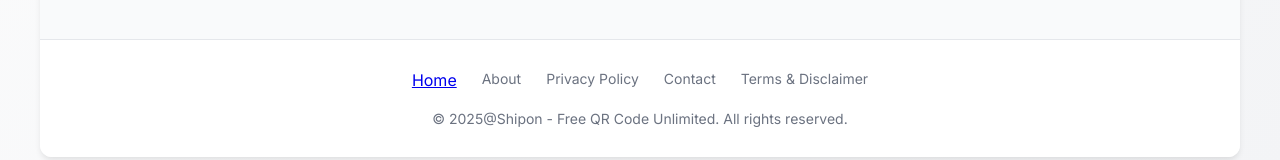
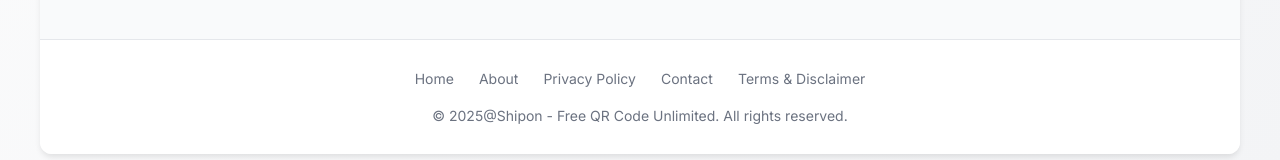
Before and after one commit to ShiponKhan19/qr-code, a plain HTML site: page index.html in a window 1280 px wide. Shown: the part 1280-1440 px from the top of the page. Drawn offline with Linux system fonts and the light colour scheme; a script that the page names is missing.

Commit message:
Update index.html

```diff
--- a/index.html
+++ b/index.html
@@ -467,7 +467,7 @@ gtag('config', 'G-V6CLBJTRJN');
 
         <footer>
             <div class="footer-links">
-                <a href="index.html">Home</a>
+                <a href="index.html" class="footer-link">Home</a>
         <a href="about.html" class="footer-link">About</a>
         <a href="privacy.html" class="footer-link">Privacy Policy</a>
         <a href="contact.html" class="footer-link">Contact</a>
```
